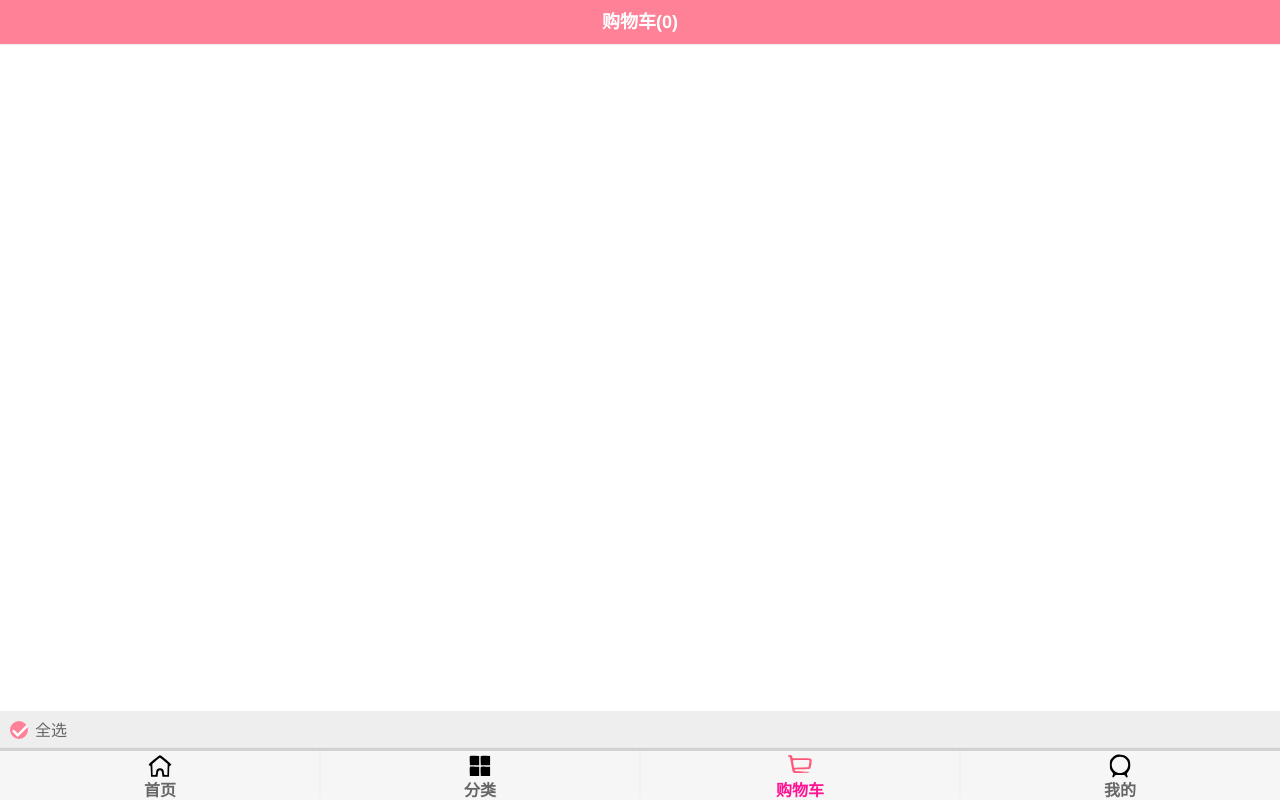
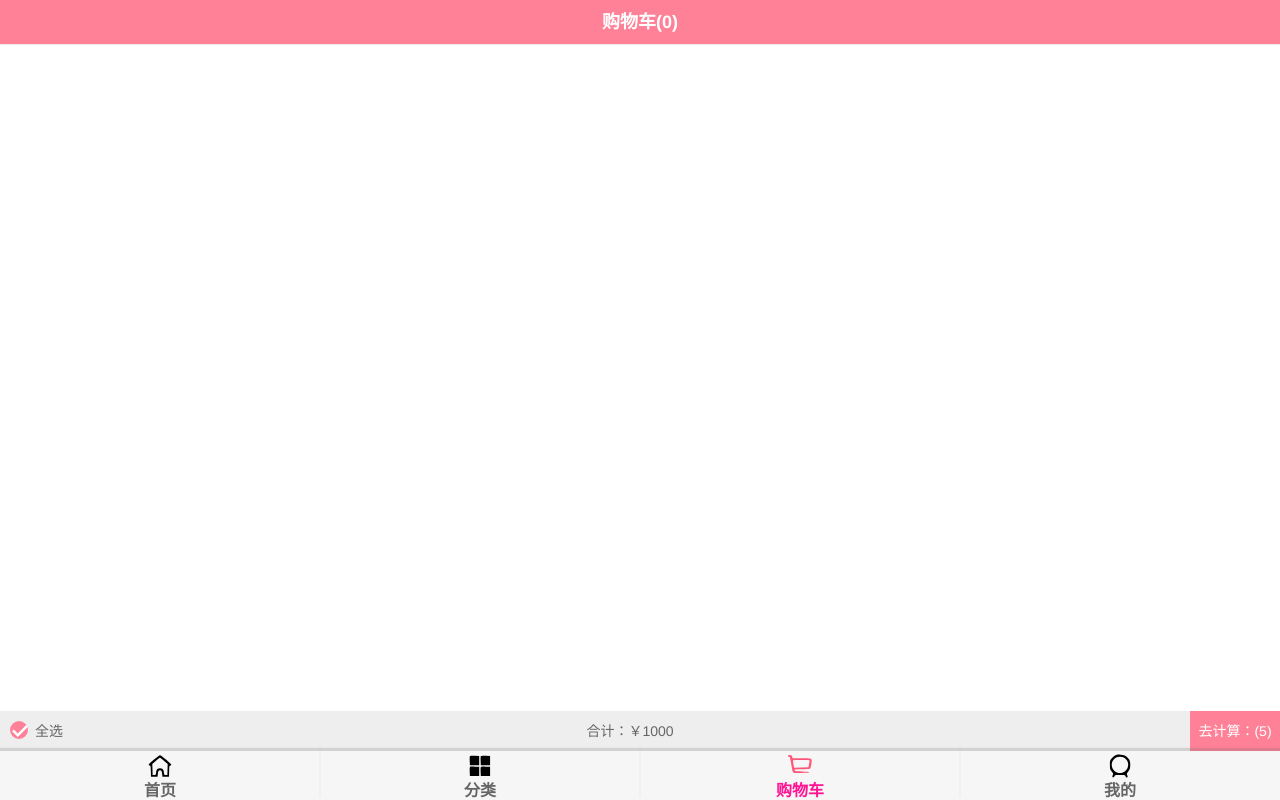
Before and after one commit to zxyrock/vueceshi, a Vue app: page /cart in a window 1280 px wide. Built offline with nearby package versions, Linux system fonts and the light colour scheme.

Commit message:
底部工具的封装与应用（未完成）

```diff
--- a/src/store/actions.js
+++ b/src/store/actions.js
@@ -42,7 +42,7 @@ export default {
       // oldProduct.count += 1
       context.commit(ADD_COUNTER,oldProduct)
     }else{
-      payload.count = 1
+      payload.counter = 1
       // context.state.cartList.push(payload)
       context.commit(ADD_TO_CART,payload)
     }
--- a/src/views/cart/childComps/CartBottomBar.vue
+++ b/src/views/cart/childComps/CartBottomBar.vue
@@ -4,6 +4,10 @@
       <check-button class="checked-all"/>
       <span>全选</span>
     </div>
+
+    <div class="add-price"> 合计：￥{{totalPrice}}</div>
+
+    <div class="calculate">去计算：({{checkLength}})</div>
 
   </div>
 </template>
@@ -15,21 +19,51 @@ export default {
   name:'CartBottomBar',
   components:{
     CheckButton
+  },
+  computed:{
+   totalPrice(){
+    // vue3不支持filter过滤器
+    //  return this.$store.state.cartLis.filter(item => {
+    //    return item.chexked
+    //  }).reduce((preValue,item) => {
+    //     return preValue + (item.nowPrice * item.counter)
+    //  },0).toFiixed(2)
+
+    // 自己写的，错误
+    // let item = this.$store.state.cartList
+    // for(let i = 0;i<item.length;i++){
+    //   let obj = {}
+    //   if(item.checked){
+    //     return obj.price += (item.newPrice * item.counter)
+    //   }
+    // }
+
+    //先随便返回个数
+    return 1000
+   },
+   checkLength(){
+    //  return this.$store.state.cartList.filter(item => item.checked).length
+    return 5;
+   }
   }
 }
 </script>
 
-<style>
+<style scoped>
 .bottom-bar{
+  position: relative;
+
   height: 40px;
   background: #eee;
-  position: relative;
   line-height: 40px;
+  display: flex;
+  font-size: 14px;
 
 }
 
 .checked-content{
   display: flex;
+  width: 60px;
   align-items: center;
   margin-left: 10px;
 
@@ -41,4 +75,18 @@ export default {
   line-height: 20px;
   margin-right: 5px;
 }
+
+.add-price{
+  /* margin-left: 30px; */
+  text-align: center;
+  flex: 1;
+}
+
+.calculate{
+  width: 90px;
+  background: #ff8198;
+  color: #fff;
+  font-weight: 700px;
+  text-align: center;
+}
 </style>
--- a/src/views/cart/childComps/CartListItem.vue
+++ b/src/views/cart/childComps/CartListItem.vue
@@ -12,7 +12,7 @@
       <div class="item-desc">商品描述: {{itemInfo.desc}}</div>
       <div class="info-bottom">
         <div class="item-price left">¥{{itemInfo.nowPrice}}</div>
-        <div class="item-count right">x{{itemInfo.count}}</div>
+        <div class="item-count right">x{{itemInfo.counter}}</div>
       </div>
     </div>
   </div>
```
